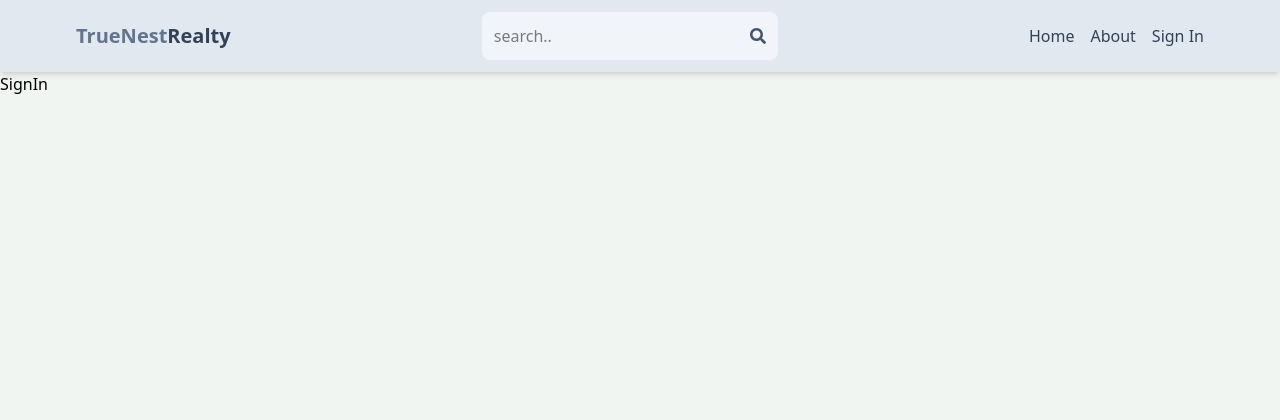
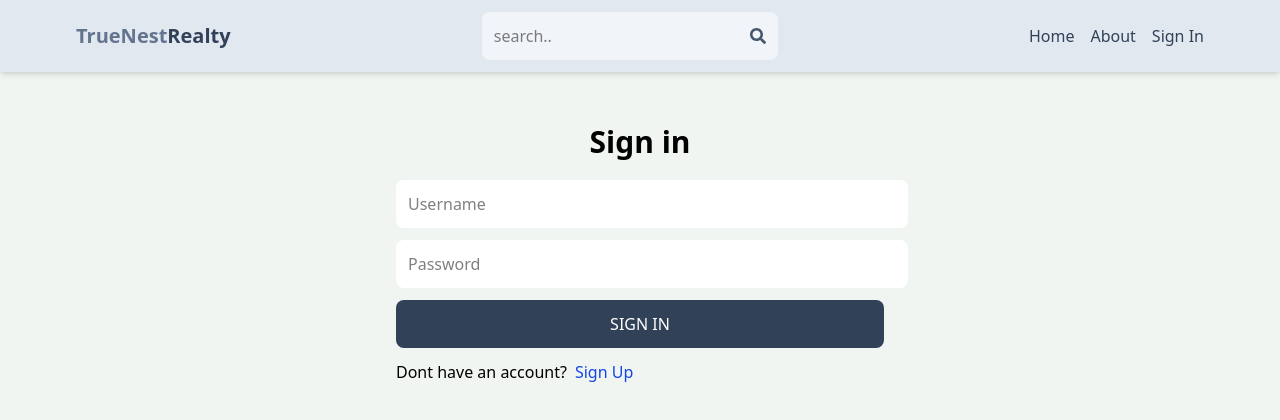
Before and after one commit to aakashhh-17/TrueNest-Realty, a React (Vite) app in the folder client/: page /sign-in in a window 1280 px wide. Shown: the top 420 px of the page. Built offline with nearby package versions, Linux system fonts and the light colour scheme.

Commit message:
Completed sign in page functionality

```diff
--- a/client/src/pages/SignIn.jsx
+++ b/client/src/pages/SignIn.jsx
@@ -1,7 +1,79 @@
-import React from 'react'
+import React, { useState } from "react";
+import { Navigate, Link, useNavigate} from "react-router-dom";
 
 export default function SignIn() {
+  const [formData, setFormData] = useState(null);
+  const [error, setError] = useState(null);
+  const [loading, setLoading] = useState(false);
+  const navigate = useNavigate();
+
+  const handleSubmit = async (e) => {
+    e.preventDefault();
+    try {
+      setLoading(true);
+      const res = await fetch("/api/auth/signin", {
+        method: "POST",
+        headers: {
+          "Content-Type": "application/json",
+        },
+        body: JSON.stringify(formData),
+      });
+
+      const data = await res.json();
+      if (data.success === false) {
+        setError(data.message);
+        setLoading(false);
+        return;
+      }
+      setLoading(false);
+      setError(null);
+      navigate("/");
+      console.log(data);
+    } catch (error) {
+      setLoading(false);
+      setError(error.message);
+    }
+  };
+  const handleChange = (e) => {
+    e.preventDefault();
+    setFormData({
+      ...formData,
+      [e.target.id]: e.target.value,
+    });
+    console.log(formData);
+  };
   return (
-    <div>SignIn</div>
-  )
+    <div className="p-3 max-w-lg mx-auto">
+      <h1 className="text-3xl text-center font-semibold  mt-10">Sign in</h1>
+      <form
+        onSubmit={handleSubmit}
+        className=" flex mx-auto flex-col gap-y-3 mt-5"
+      >
+        <input
+          onChange={handleChange}
+          className="w-lg p-3 rounded-lg bg-white"
+          type="text"
+          id="username"
+          placeholder="Username"
+        />
+        <input
+          onChange={handleChange}
+          className="w-lg p-3 rounded-lg bg-white"
+          type="password"
+          id="password"
+          placeholder="Password"
+        />
+        <button disabled={loading} className="bg-slate-700 p-3 uppercase text-white rounded-lg hover:opacity-95 hover:cursor-pointer disabled:opacity-80">
+          {loading ? 'loading..' : 'Sign in'}
+        </button>
+      </form>
+        <div className="flex gap-2 mt-3 mx-auto">
+          <p>Dont have an account?</p>
+          <Link to="/sign-up">
+            <span className="text-blue-700">Sign Up</span>
+          </Link>
+        </div>
+        {error && <p className="text-red-500 mt-5">{error}</p>}
+    </div>
+  );
 }
```
